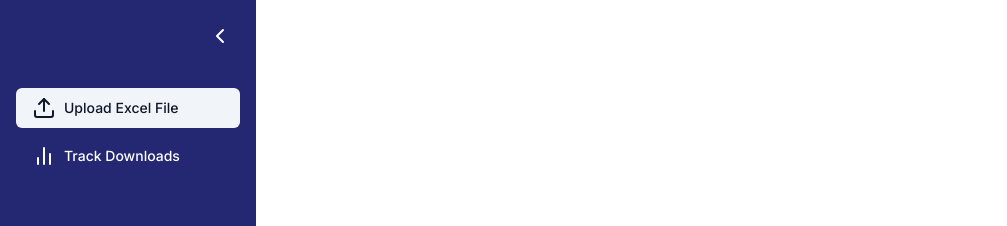
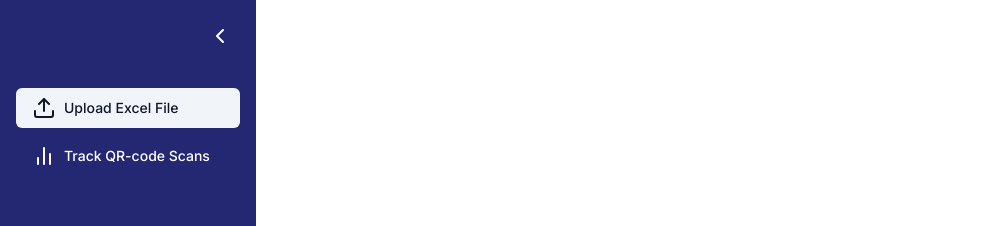
Before and after one commit to moforsharon/praxis, a Next.js app: page / in a window 1280 px wide. Shown: the top 226 px of the page, without its empty margins (0-1007 px from the left). Built offline with nearby package versions, Linux system fonts and the light colour scheme.

Commit message:
changed downloads to scans

```diff
--- a/components/Sidebar.tsx
+++ b/components/Sidebar.tsx
@@ -32,7 +32,7 @@ export function Sidebar({ activeTab, setActiveTab }: SidebarProps) {
           onClick={() => setActiveTab('track')}
         >
           <BarChart2 className="mr-2" />
-          {!isCollapsed && 'Track Downloads'}
+          {!isCollapsed && 'Track QR-code Scans'}
         </Button>
       </nav>
     </div>
--- a/components/TrackDownloads.tsx
+++ b/components/TrackDownloads.tsx
@@ -90,7 +90,7 @@ export function TrackDownloads() {
             <TableHead onClick={() => handleSort('praxisname1Namen')} className="cursor-pointer">Name</TableHead>
             <TableHead onClick={() => handleSort('straße')} className="cursor-pointer">Address</TableHead>
             <TableHead onClick={() => handleSort('stadt')} className="cursor-pointer">City</TableHead>
-            <TableHead onClick={() => handleSort('numberOfDownloads')} className="cursor-pointer">Downloads</TableHead>
+            <TableHead onClick={() => handleSort('numberOfDownloads')} className="cursor-pointer">Number of Scans</TableHead>
             <TableHead>Action</TableHead>
           </TableRow>
         </TableHeader>
```
